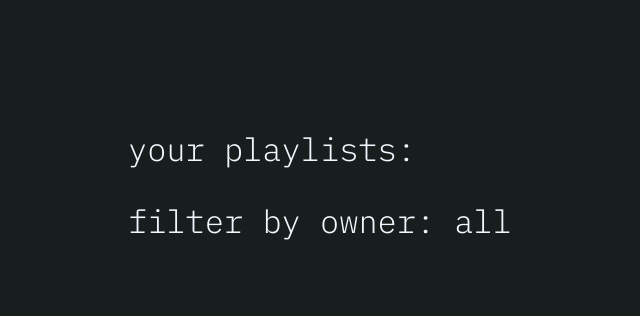
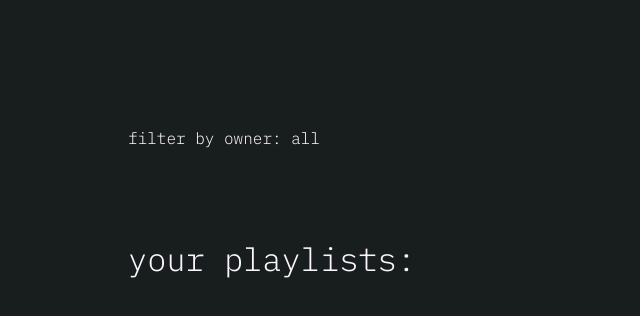
Before and after one commit to ramitbratabiswas/batch-save-playlist, a React (Vite) app: page /utility in a window 1280 px wide. Shown: the top 316 px of the page, without its empty margins (0-640 px from the left). Built offline with nearby package versions, Linux system fonts and the light colour scheme.

Commit message:
fixed hover link bug

```diff
--- a/src/index.css
+++ b/src/index.css
@@ -7,22 +7,70 @@
   margin: 0;
   padding: 0;
   z-index: 2;
-  color: aliceblue;
+  color: rgb(253, 245, 255);
 }
 
-html {
+html, body {
   background-color: #181d1e;
   margin: 0;
-  padding: 10%;
+  padding: 0;
   height: 100%;
+  overflow-x: hidden;
 }
 
-ul {
-  list-style: none;
-  columns: 3;
+.frontpage-container {
+  padding: 10%;
+  display: flex;
+  flex-direction: column;
+  min-height: 100vh;
 }
 
-h1 {
+.frontpage-content {
+  flex-grow: 1;
+}
+
+.frontpage-login {
+  text-decoration: none;
+  font-size: 60px;
+  font-weight: 200;
+  margin-bottom: 20px;
+}
+
+.frontpage-login:hover {
+  text-decoration: underline;
+}
+
+.frontpage-footer {
+  align-self: flex-end;
+  font-size: small;
+  text-align: right;
+}
+
+.utility-container {
+  padding: 10%;
+  display: flex;
+  flex-direction: column;
+  gap: 20px;
+  overflow-x: auto;
+}
+
+.utility-header, .owners-header {
+  margin-bottom: 10px;
+}
+
+.playlists {
+  list-style: none;
+  columns: auto;
+  column-width: 350px;
+}
+
+.owners {
+  list-style: none;
+  columns: auto;
+  column-width: 180px;
+}
+
+li {
   margin-bottom: 10px;
 }
 
@@ -30,3 +78,13 @@ span:hover {
   text-decoration: underline;
   cursor: pointer;
 }
+
+.owner-name {
+  font-size: small;
+}
+
+@media (max-width: 768px) {
+  .utility-container {
+    padding: 10px;
+  }
+}
--- a/src/pages/frontpage.jsx
+++ b/src/pages/frontpage.jsx
@@ -3,11 +3,16 @@ import { createAuthLink } from "../utils/createAuthLink";
 export default function Frontpage() {
 
   const authLink = createAuthLink();
-  console.log(authLink);
 
   return (
     <div className="frontpage-container">
-      <h1 className="frontpage-login"><a href={authLink} className="frontpage-login">login</a></h1>
+      <div className="frontpage-content">
+        <h1 className="frontpage-login">
+          <a href={authLink} className="frontpage-login">log in</a>
+        </h1>
+        <p>and click on one of your playlists to add all of its songs to your saved songs</p>
+      </div>
+      <p className="frontpage-footer">Batch music save utility by Ramit Brata Biswas (https://github.com/ramitbratabiswas), 2024</p>
     </div>
   );
 }
--- a/src/pages/utility.jsx
+++ b/src/pages/utility.jsx
@@ -1,10 +1,8 @@
 import { useState } from "react";
-
 import { useBatchSave } from "../utils/batchSave";
 import { useFetchMyPlaylists } from "../utils/fetchMyPlaylists";
 
 export default function Utility() {
-
   const { playlists, owners } = useFetchMyPlaylists();
   const [playlistToSave, setPlaylistToSave] = useState("");
   const [ownerFilter, setOwnerFilter] = useState("all");
@@ -13,22 +11,32 @@ export default function Utility() {
 
   const handleClickPlaylist = (id) => {
     setPlaylistToSave(id);
-  }
+  };
 
   const handleClickOwner = (owner) => {
     setOwnerFilter(owner);
-  }
+  };
 
   return (
     <div className="utility-container">
-      <h1 className="utility-header">your playlists:</h1>
-      <ul>
-      {playlists.filter((item) => (ownerFilter === "all" || item.owner === ownerFilter)).map((item, index) => <li onClick={() => handleClickPlaylist(item.id)} key={index+1}>{index+1}. <span>{item.name} {(ownerFilter === "all") ? ` - ${item.owner}` : ""}</span></li>)}
+      <p className="owners-header">filter by owner: {ownerFilter}</p>
+      <ul className="owners">
+        {owners.map((item, index) => (
+          <li className="owner-name" key={index + 1}>
+            {index + 1}. <span onClick={() => handleClickOwner(item)}>{item}</span>
+          </li>
+        ))}
       </ul>
-      <br/>
-      <h1 className="utility-owners">filter by owner: {ownerFilter}</h1>
-      <ul>
-      {owners.map((item, index) => <li onClick={() => handleClickOwner(item)} key={index+1}>{index+1}. <span>{item}</span></li>)}
+      <br />
+      <h1 className="playlists-header">your playlists:</h1>
+      <ul className="playlists">
+        {playlists
+          .filter((item) => ownerFilter === "all" || item.owner === ownerFilter)
+          .map((item, index) => (
+            <li className="playlist-name" key={index + 1}>
+              {index + 1}. <span onClick={() => handleClickPlaylist(item.id)}>{item.name} {ownerFilter === "all" ? ` - ${item.owner}` : ""}</span>
+            </li>
+          ))}
       </ul>
     </div>
   );
```
